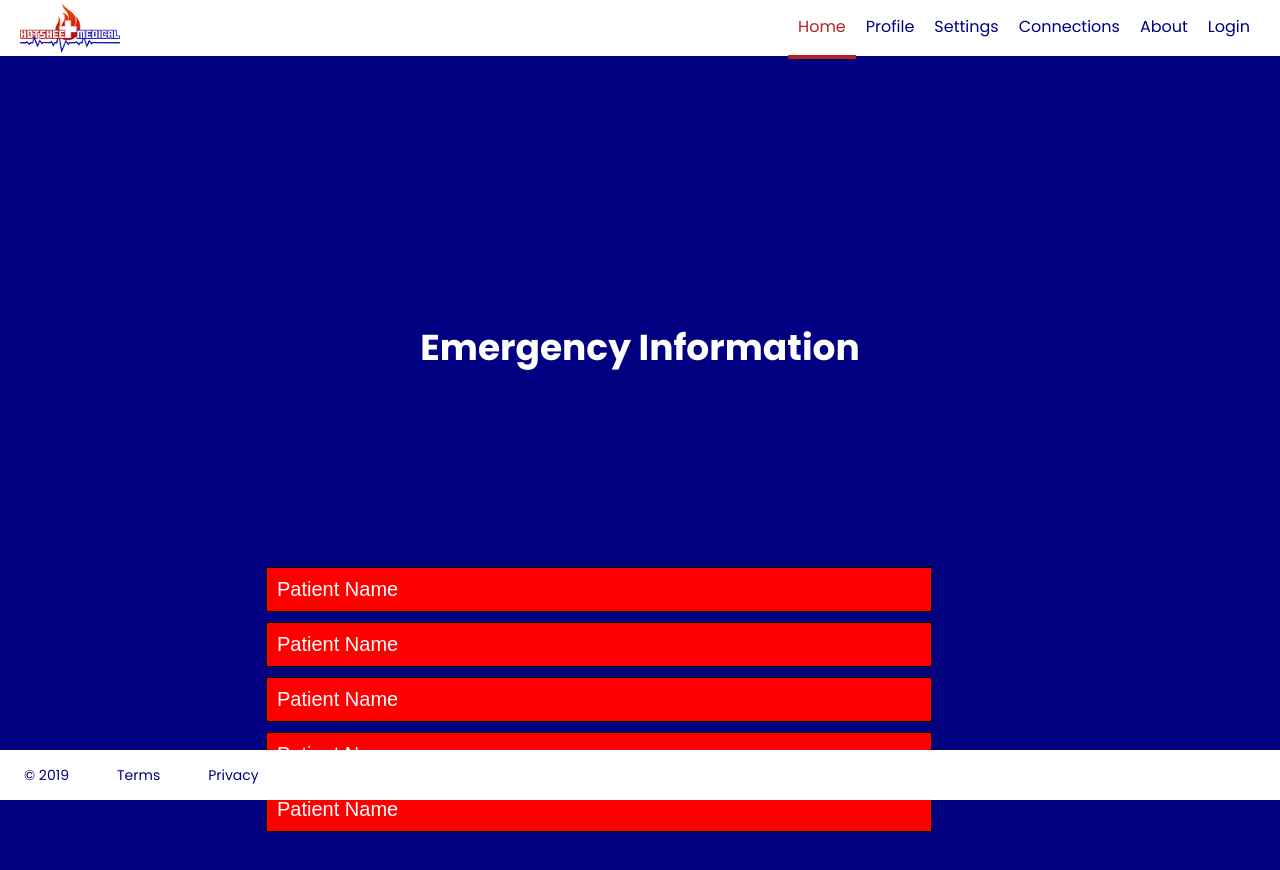
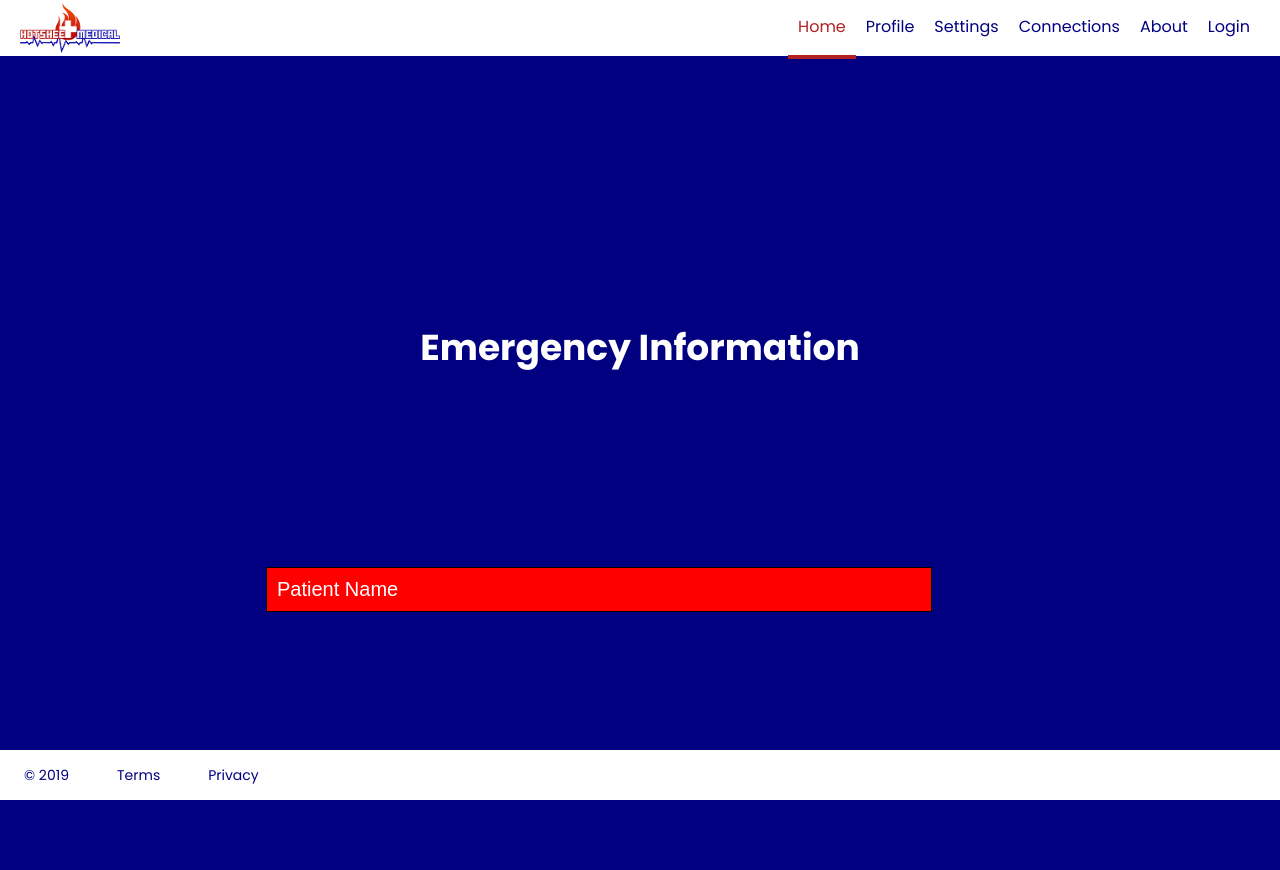
Before and after one commit to Samareimorgan/HotSheetMedical, a React app in the folder client/: page / in a window 1280 px wide. Shown: the top 870 px of the page. Built offline with nearby package versions, Linux system fonts and the light colour scheme.

Commit message:
Update Home page

```diff
--- a/client/src/pages/Home/Home.js
+++ b/client/src/pages/Home/Home.js
@@ -2,11 +2,10 @@ import React, {Component} from "react";
 //import API from "../../utils/API";
 import EmergencyButton from "../../components/EmergencyButton/EmergencyButton";
 import Layout from "../../components/Layout/Layout";
-
+import {Link} from "react-router-dom";
 import classes from "./home.css"
 
 class Home extends Component {
-
 
 
 render() {
@@ -20,11 +19,11 @@ render() {
 
             <div className ={classes.HomeEmergencyBtns}>
 
-                <EmergencyButton name = " Samantha" />
-                <EmergencyButton />
-                <EmergencyButton />
-                <EmergencyButton />
-                <EmergencyButton />
+                <EmergencyButton name =" Samantha Johnston" link="/QRCode"/>
+                {/* <EmergencyButton name = "Different Patient" />
+                <EmergencyButton name = "Different Patient" />
+                <EmergencyButton name = "Different Patient" />
+                <EmergencyButton name = "Different Patient" /> */}
 
             </div>
         </Layout>
```
